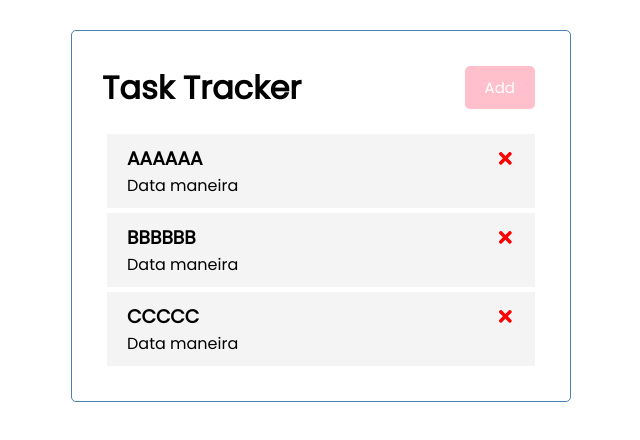
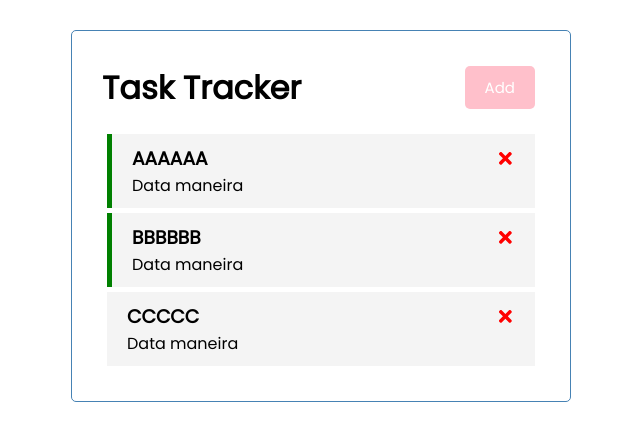
Before and after one commit to dev-codo/React-task-app, a React (Create React App) app: page / in a window 1280 px wide. Shown: the top 440 px of the page, without its empty margins (319-959 px from the left). Built offline with nearby package versions, Linux system fonts and the light colour scheme.

Commit message:
Task reminder

```diff
--- a/src/App.js
+++ b/src/App.js
@@ -28,11 +28,19 @@
         setTasks(tasks.filter((task) => task.id !== id));
     }
 
+    const toggleReminder = (id) => {
+        console.log(id);
+        setTasks(
+            tasks.map((task) => task.id === id
+                ? { ...task, reminder: !task.reminder }
+                : task))
+    }
+
     return (
         <div className="container">
             <Header />
             {tasks.length > 0 ?
-                <Tasks tasks={tasks} onDelete={deleteTask} />
+                <Tasks tasks={tasks} onDelete={deleteTask} onToggleReminder={toggleReminder} />
                 : 'Nao ha task para mostrar'
             }
         </div>
--- a/src/components/Task.js
+++ b/src/components/Task.js
@@ -1,8 +1,9 @@
 import { FaTimes } from 'react-icons/fa'
 
-const Task = ({ task, onDelete }) => {
+const Task = ({ task, onDelete, onToggleReminder }) => {
     return (
-        <div className='task'>
+        <div className={`task ${task.reminder ? 'reminder' : ''}`}
+            onDoubleClick={() => onToggleReminder(task.id)}>
             <h3>
                 {task.text}
                 <FaTimes
--- a/src/components/Tasks.js
+++ b/src/components/Tasks.js
@@ -1,10 +1,15 @@
 import Task from "./Task"
 
-const Tasks = ({ tasks, onDelete }) => {
+const Tasks = ({ tasks, onDelete, onToggleReminder }) => {
     return (
         <>
             {tasks.map((task) => (
-                <Task key={task.id} task={task} onDelete={onDelete} />
+                <Task
+                    key={task.id}
+                    task={task}
+                    onDelete={onDelete}
+                    onToggleReminder={onToggleReminder}
+                />
             ))}
         </>
     )
```
